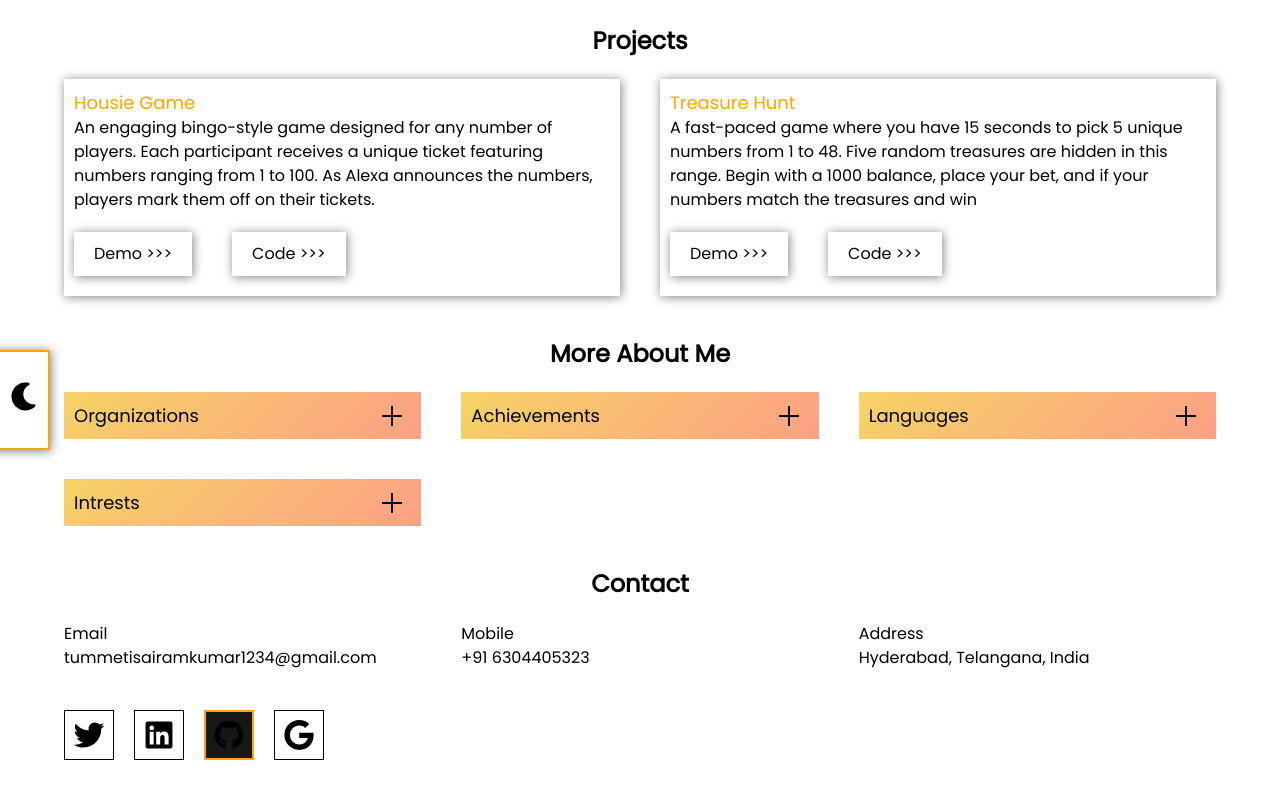
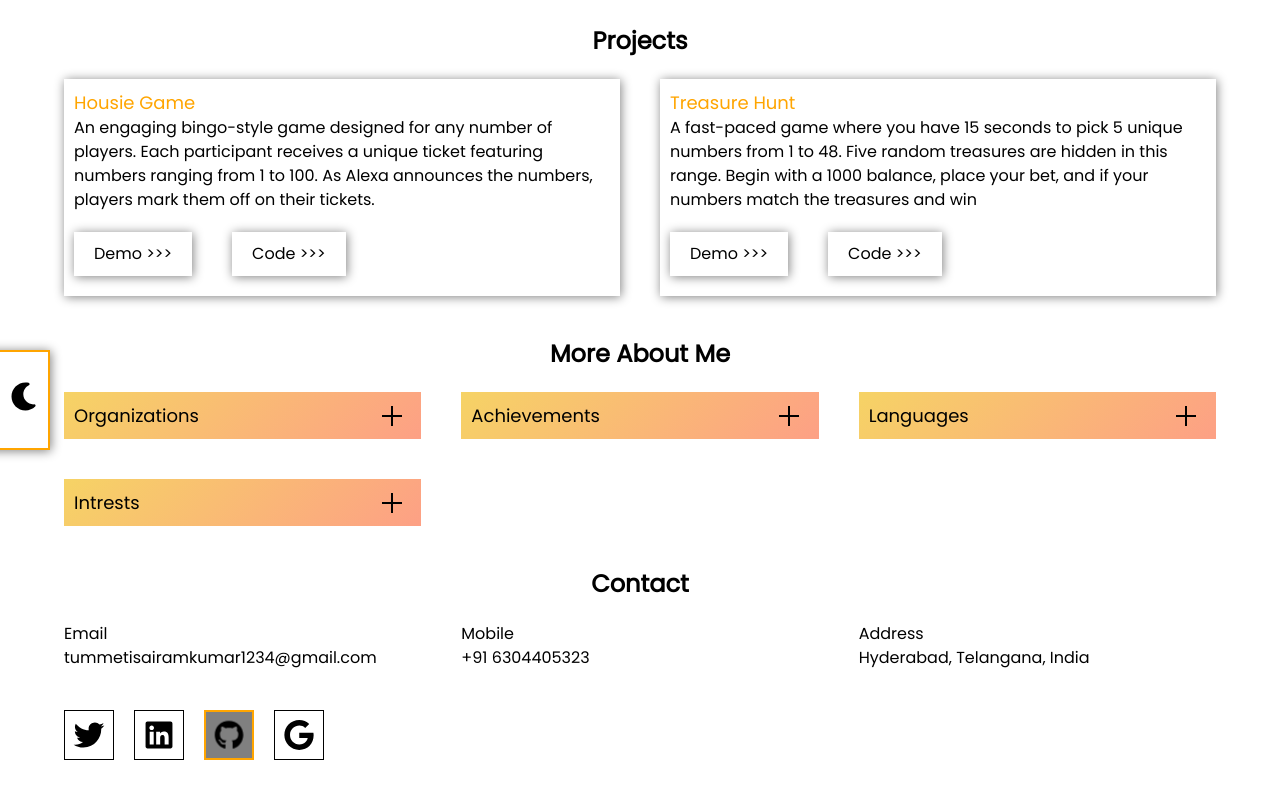
Before and after one commit to Tummeti-Sai-Ram-kumar/portfolio, a React (Vite) app: page / in a window 1280 px wide. In both pictures the pointer is over the link 229 px from the left and 2250 px from the top of the page. Shown: the part 1515-2313 px from the top of the page. Built offline with nearby package versions, Linux system fonts and the light colour scheme.

Commit message:
GitHub Bg Color Updated

```diff
--- a/src/components/Contact/Contact.module.css
+++ b/src/components/Contact/Contact.module.css
@@ -51,7 +51,7 @@
 }
 
 .contact__quickLink--github:hover {
-  background: #181717;
+  background: grey;
 }
 
 .contact__quickLink--gmail:hover {
```
